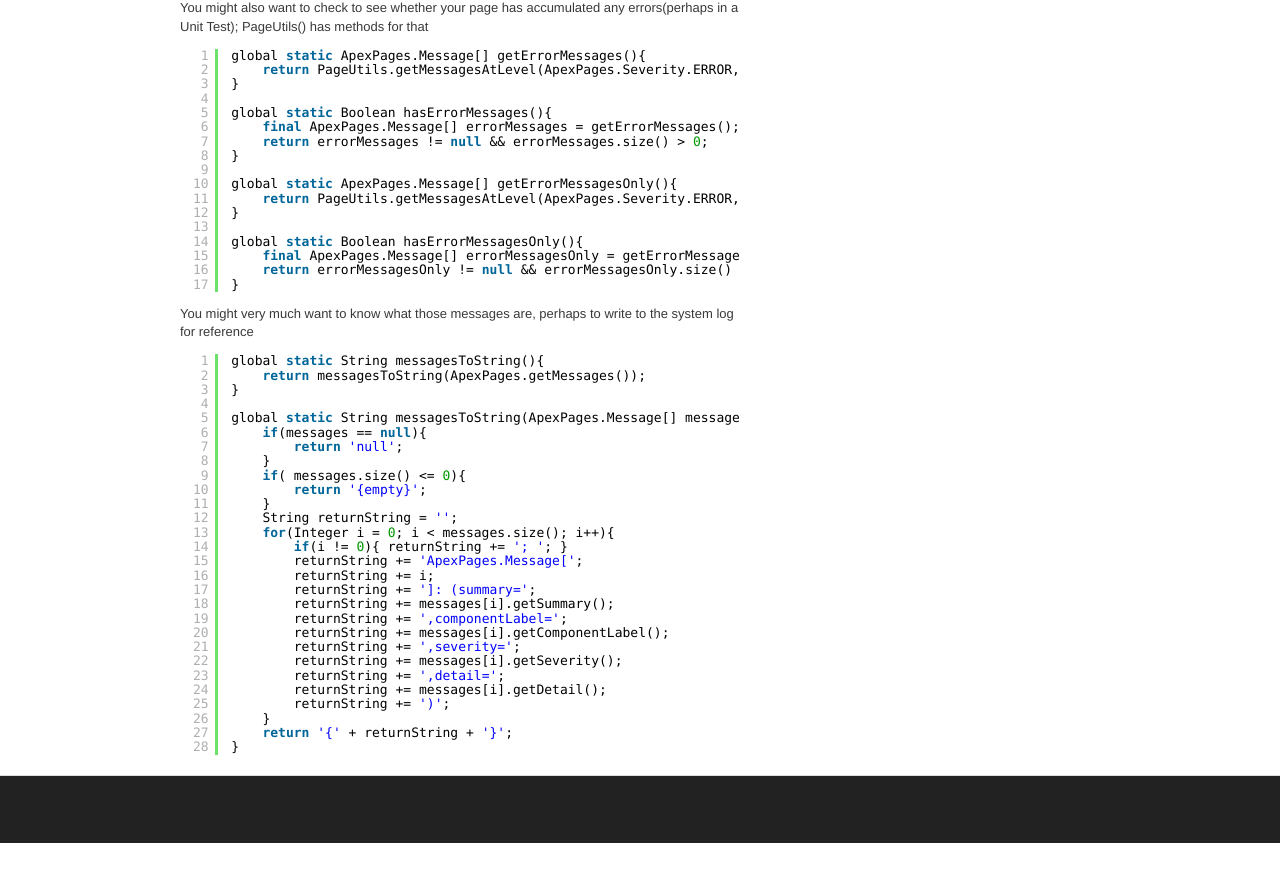
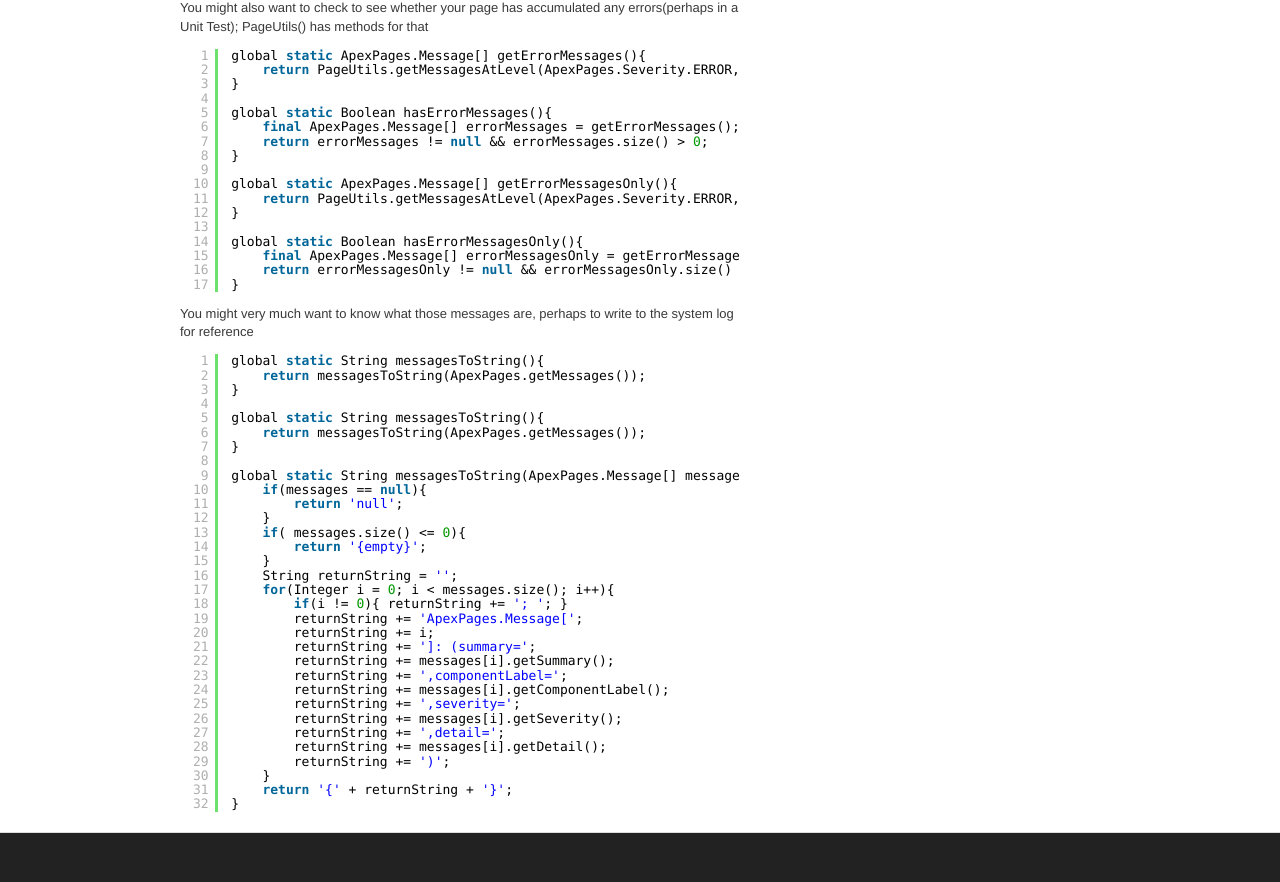
Before and after one commit to apex-commons/apex-commons.github.com, a Jekyll site: the page built from _posts/2011-05-11-pageutils.markdown, in a window 1280 px wide and 900 px high, scrolled down 795 px. Shown: the top 882 px of the window. Built offline with Jekyll 4.4.1, drawn with Linux system fonts in a browser that asks for light colours; before the commit the page ends 1638 px from its top, so only the background shows below that.

Commit message:
Edited _posts/2011-05-11-pageutils.markdown via GitHub

```diff
--- a/_posts/2011-05-11-pageutils.markdown
+++ b/_posts/2011-05-11-pageutils.markdown
@@ -74,15 +74,19 @@
         return messagesToString(ApexPages.getMessages());
     }
 
+    global static String messagesToString(){
+        return messagesToString(ApexPages.getMessages());
+    }
+
     global static String messagesToString(ApexPages.Message[] messages){
         if(messages == null){
             return 'null';
         }
-        if( messages.size() <= 0){
+        if( messages.size() &lt;= 0){
             return '{empty}';
         }
         String returnString = '';
-        for(Integer i = 0; i < messages.size(); i++){
+        for(Integer i = 0; i &lt; messages.size(); i++){
             if(i != 0){ returnString += '; '; }
             returnString += 'ApexPages.Message[';
             returnString += i;
```
